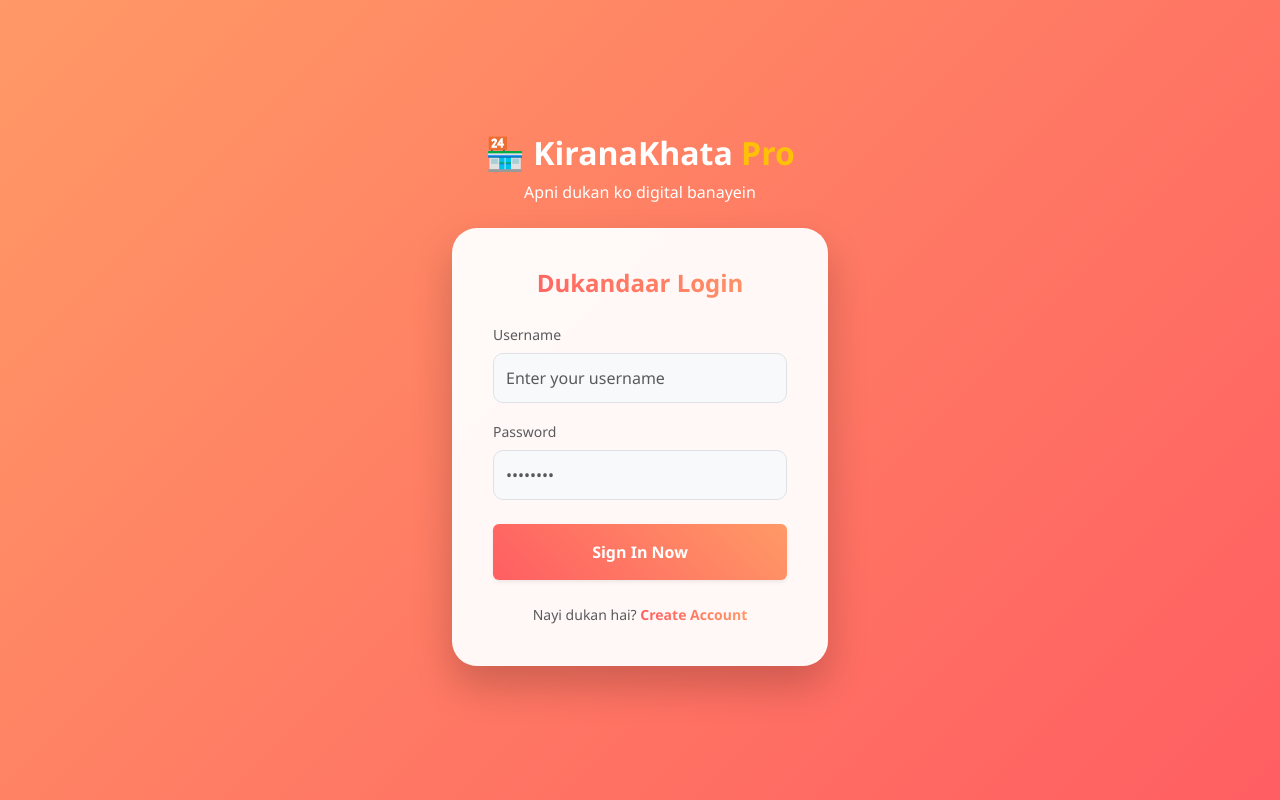
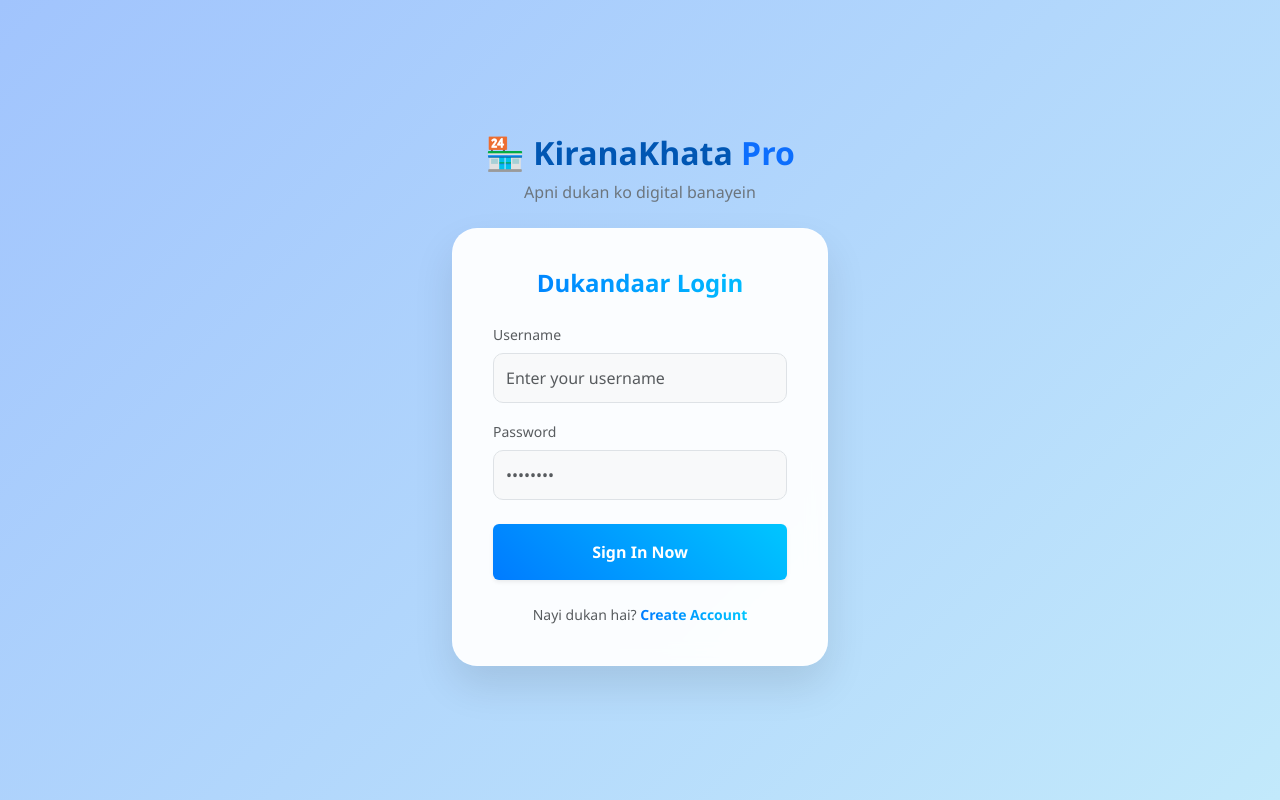
Before and after one commit to vishu601/kiranakhata-pro., a Django app: page /login/ in a window 1280 px wide. Run offline with Django 5.2, Linux system fonts and the light colour scheme.

Commit message:
update: changed background to sky blue

```diff
--- a/templates/registration/login.html
+++ b/templates/registration/login.html
@@ -8,7 +8,8 @@
     <link rel="stylesheet" href="https://cdnjs.cloudflare.com/ajax/libs/font-awesome/6.4.0/css/all.min.css">
     <style>
         body {
-            background: linear-gradient(135deg, #ff9966 0%, #ff5e62 100%);
+            /* Naya Sky Blue Gradient */
+            background: linear-gradient(135deg, #a1c4fd 0%, #c2e9fb 100%);
             min-height: 100vh;
             display: flex;
             align-items: center;
@@ -20,29 +21,39 @@
             backdrop-filter: blur(10px);
             border: 1px solid rgba(255,255,255,0.3);
             border-radius: 25px;
-            box-shadow: 0 20px 40px rgba(0,0,0,0.2);
+            box-shadow: 0 20px 40px rgba(0,0,0,0.1);
             padding: 40px !important;
         }
         .btn-primary {
-            background: linear-gradient(45deg, #ff5e62, #ff9966);
+            /* Button color updated to match sky blue theme */
+            background: linear-gradient(45deg, #007bff, #00c6ff);
             border: none;
             transition: 0.3s;
         }
-        .btn-primary:hover { transform: translateY(-3px); box-shadow: 0 10px 20px rgba(0,0,0,0.2); }
+        .btn-primary:hover {
+            transform: translateY(-3px);
+            box-shadow: 0 10px 20px rgba(0,123,255,0.3);
+            background: linear-gradient(45deg, #00c6ff, #007bff);
+        }
         .form-control { border-radius: 10px; padding: 12px; background: #f8f9fa; }
+
+        /* Text gradient updated to match blue theme */
         .text-gradient {
-            background: linear-gradient(to right, #ff5e62, #ff9966);
+            background: linear-gradient(to right, #007bff, #00c6ff);
             -webkit-background-clip: text;
             -webkit-text-fill-color: transparent;
+        }
+        .text-main-label {
+            color: #0056b3; /* Darker blue for main text */
         }
     </style>
 </head>
 <body>
 
 <div class="container" style="max-width: 400px;">
-    <div class="text-center mb-4 text-white">
-        <h2 class="fw-bold">🏪 KiranaKhata <span class="text-warning">Pro</span></h2>
-        <p>Apni dukan ko digital banayein</p>
+    <div class="text-center mb-4 text-main-label">
+        <h2 class="fw-bold">🏪 KiranaKhata <span class="text-primary">Pro</span></h2>
+        <p class="text-secondary">Apni dukan ko digital banayein</p>
     </div>
 
     <div class="card">
```
